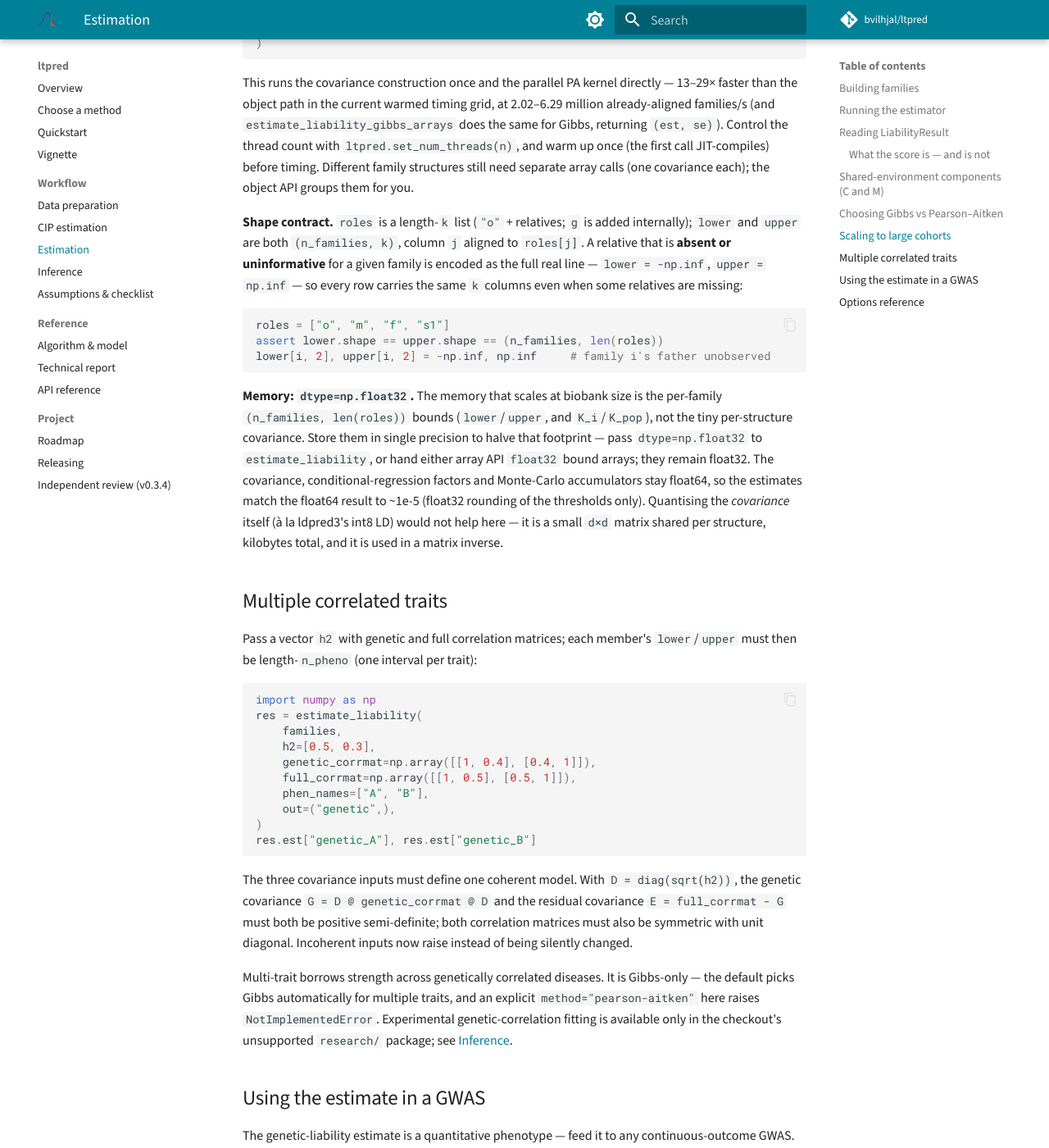
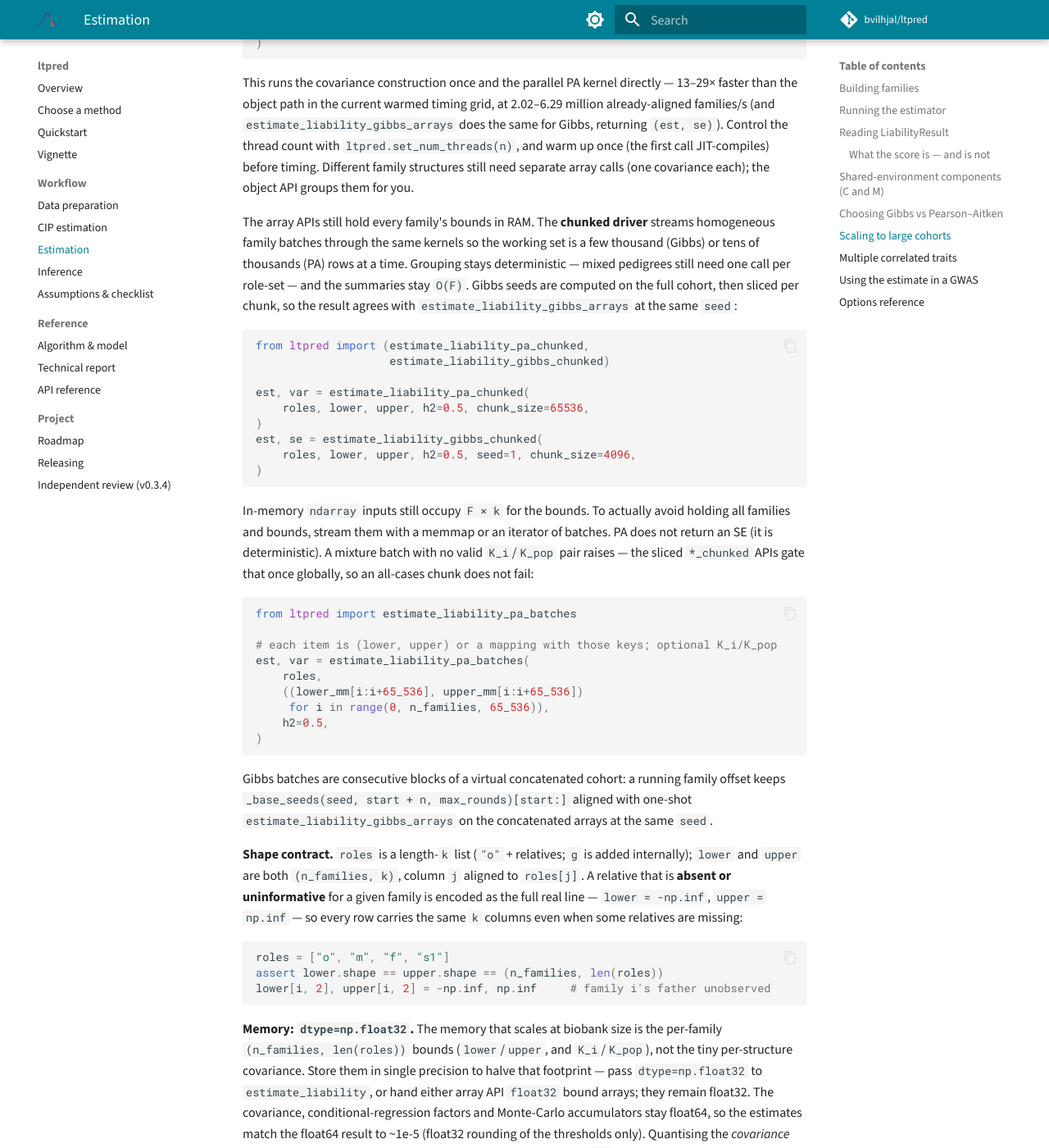
Before and after one commit to bvilhjal/ltpred, an MkDocs documentation site: the page built from docs/estimation.md, in a window 1280 px wide and 1400 px high, scrolled down 6172 px. Shown: the whole window at 82% size. Built offline with MkDocs 1.6.1 and Material for MkDocs 9.7.7, drawn with Linux system fonts in a browser that asks for light colours; comment, search, counter and statistics services are not loaded.

Commit message:
Document the chunked driver in the large-cohort guide

````diff
--- a/docs/estimation.md
+++ b/docs/estimation.md
@@ -272,6 +272,49 @@ Control the thread count with `ltpred.set_num_threads(n)`, and warm up once (the
 first call JIT-compiles) before timing. Different family structures still need
 separate array calls (one covariance each); the object API groups them for you.
 
+The array APIs still hold every family's bounds in RAM. The **chunked driver**
+streams homogeneous family batches through the same kernels so the working set
+is a few thousand (Gibbs) or tens of thousands (PA) rows at a time. Grouping
+stays deterministic — mixed pedigrees still need one call per role-set — and
+the summaries stay `O(F)`. Gibbs seeds are computed on the full cohort, then
+sliced per chunk, so the result agrees with `estimate_liability_gibbs_arrays`
+at the same `seed`:
+
+```python
+from ltpred import (estimate_liability_pa_chunked,
+                    estimate_liability_gibbs_chunked)
+
+est, var = estimate_liability_pa_chunked(
+    roles, lower, upper, h2=0.5, chunk_size=65536,
+)
+est, se = estimate_liability_gibbs_chunked(
+    roles, lower, upper, h2=0.5, seed=1, chunk_size=4096,
+)
+```
+
+In-memory `ndarray` inputs still occupy `F × k` for the bounds. To actually
+avoid holding all families and bounds, stream them with a memmap or an
+iterator of batches. PA does not return an SE (it is deterministic). A mixture
+batch with no valid `K_i`/`K_pop` pair raises — the sliced `*_chunked` APIs
+gate that once globally, so an all-cases chunk does not fail:
+
+```python
+from ltpred import estimate_liability_pa_batches
+
+# each item is (lower, upper) or a mapping with those keys; optional K_i/K_pop
+est, var = estimate_liability_pa_batches(
+    roles,
+    ((lower_mm[i:i+65_536], upper_mm[i:i+65_536])
+     for i in range(0, n_families, 65_536)),
+    h2=0.5,
+)
+```
+
+Gibbs batches are consecutive blocks of a virtual concatenated cohort: a
+running family offset keeps `_base_seeds(seed, start + n, max_rounds)[start:]`
+aligned with one-shot `estimate_liability_gibbs_arrays` on the concatenated
+arrays at the same `seed`.
+
 **Shape contract.** `roles` is a length-`k` list (`"o"` + relatives; `g` is added
 internally); `lower` and `upper` are both `(n_families, k)`, column `j` aligned to
 `roles[j]`. A relative that is **absent or uninformative** for a given family is
````
